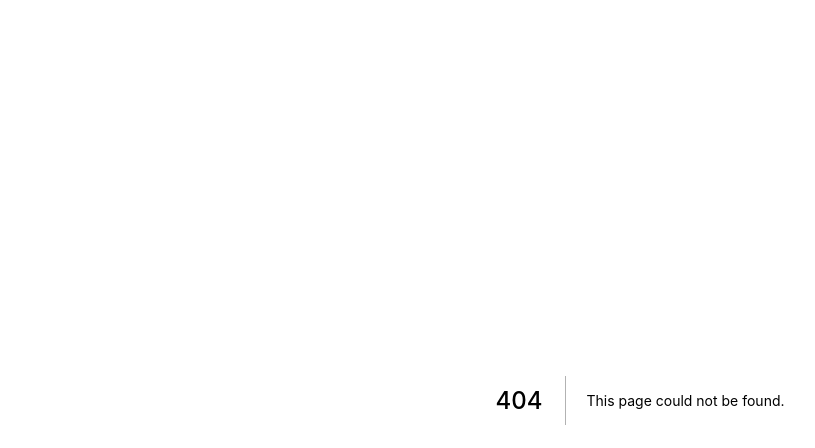
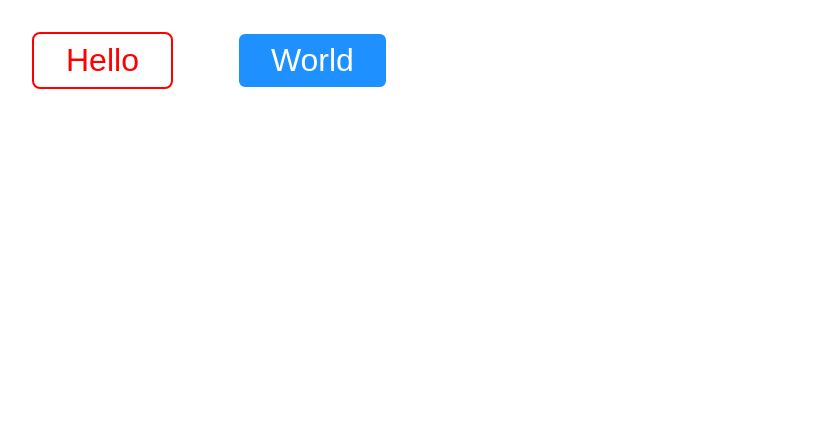
Before and after one commit to nobushi95/ts-react-next-webapp-book, a Next.js app in the folder ch04/component-development/: page /styled-button in a window 1280 px wide. Before the commit this address had no page. Shown: the top 448 px of the page, without its empty margins (0-815 px from the left). Built offline with nearby package versions, Linux system fonts and the light colour scheme.

Commit message:
StyledButton追加

```diff
--- /dev/null
+++ b/ch04/component-development/pages/styled-button.tsx
@@ -0,0 +1,34 @@
+import { NextPage } from 'next';
+import styled from 'styled-components';
+
+type ButtonProps = {
+  color: string;
+  backgroundColor: string;
+};
+
+const Button = styled.button<ButtonProps>`
+  color: ${(props) => props.color};
+  background: ${(props) => props.backgroundColor};
+  border: 2px solid ${(props) => props.color};
+
+  font-size: 2em;
+  margin: 1em;
+  padding: 0.25em 1em;
+  border-radius: 8px;
+  cursor: pointer;
+`;
+
+const StyledButton: NextPage = () => {
+  return (
+    <div>
+      <Button backgroundColor="transparent" color="#FF0000">
+        Hello
+      </Button>
+      <Button backgroundColor="#1E90FF" color="white">
+        World
+      </Button>
+    </div>
+  );
+};
+
+export default StyledButton;
```
